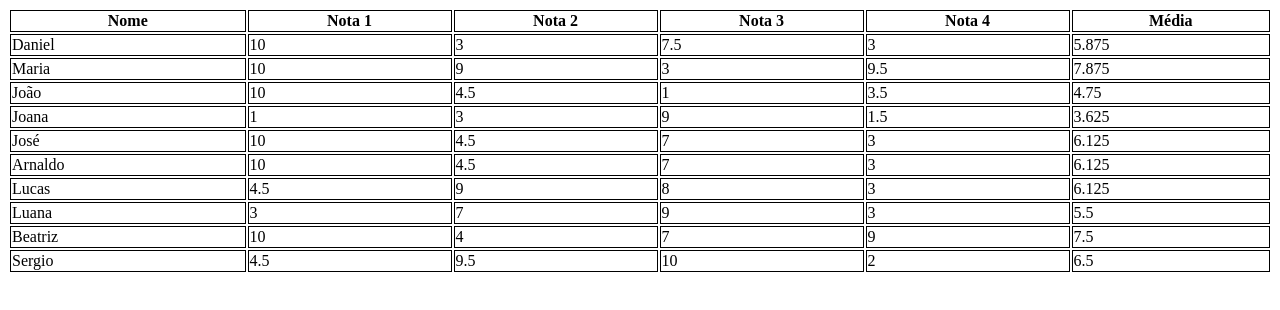
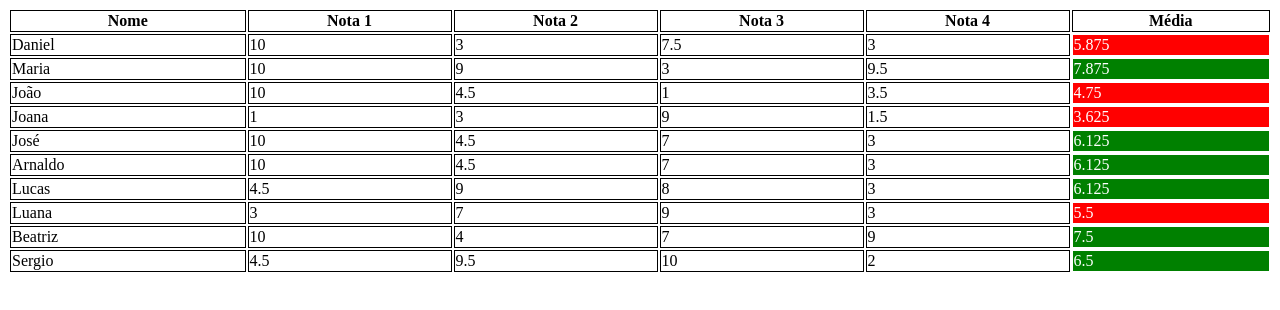
Before and after one commit to Julioclma/listando-notas-javascript, a plain HTML site: page index.html in a window 1280 px wide. Drawn offline with Linux system fonts and the light colour scheme.

Commit message:
adicionando color dependendo da situação do aluno

```diff
--- a/index.html
+++ b/index.html
@@ -15,6 +15,19 @@
     th,
     td {
         border: solid 1px;
+    }
+
+    .reproved,
+    .aproved {
+        color: white;
+    }
+
+    .reproved {
+        background-color: red;
+    }
+
+    .aproved {
+        background-color: green;
     }
 </style>
 
@@ -105,9 +118,9 @@
     <tr>
         <td>${aluno.nome}</td>
         ${aluno.notas.map(nota => `<td>${nota}</td>`).join("")}
-        <td>${aluno.media}</td>
+        <td class="${aluno.media < 6 ? 'reproved' : 'aproved' }">${aluno.media}</td>
     </tr>
         `).join("");
 
-        document.getElementById("data").innerHTML = html;
+    document.getElementById("data").innerHTML = html;
 </script>
```
